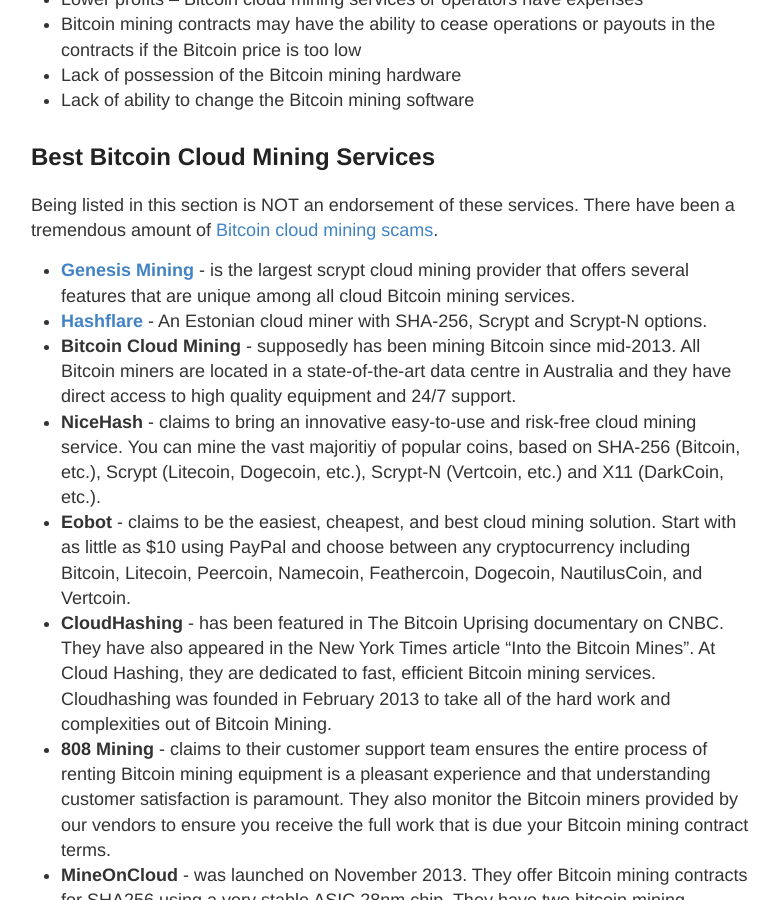
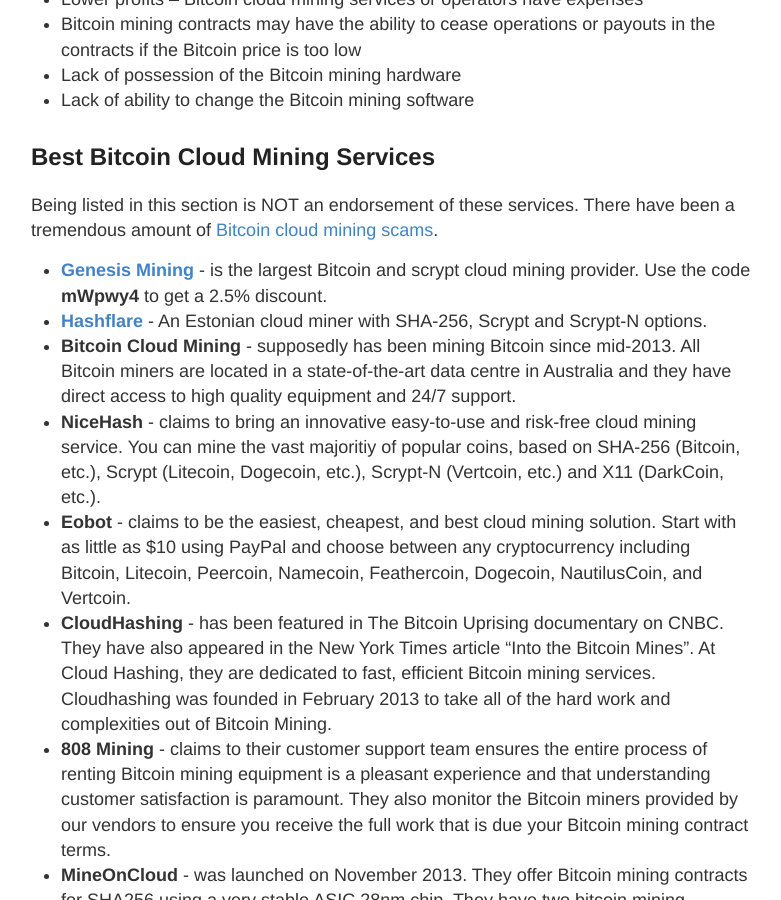
Before and after one commit to vesk4000/bm, a Jekyll site: the page built from best-bitcoin-cloud-mining-contract-reviews/index.html, in a window 1280 px wide and 900 px high, scrolled down 1754 px. Shown: the whole window, without its empty margins (249-1030 px from the left). Built offline with Jekyll 4.4.1, drawn with Linux system fonts in a browser that asks for light colours; nearby versions of some CDN libraries; Markdown is read by kramdown in place of the engine named in the settings; some of the changed text lies outside the part shown.

Commit message:
Discount code

```diff
--- a/best-bitcoin-cloud-mining-contract-reviews/index.html
+++ b/best-bitcoin-cloud-mining-contract-reviews/index.html
@@ -38,7 +38,7 @@ Bitcoin cloud mining enables people to earn Bitcoins without bitcoin mining hard
 </ul>
 <h2 id="best-bitcoin-cloud-mining-services">Best Bitcoin Cloud Mining Services</h2>
 Being listed in this section is NOT an endorsement of these services. There have been a tremendous amount of <a href="#bitcoin-cloud-mining-scams">Bitcoin cloud mining scams</a>.
-<ul><li><b><a href="https://www.genesis-mining.com/a/177546">Genesis Mining</a></b> - is the largest scrypt cloud mining provider that offers several features that are unique among all cloud Bitcoin mining services.</li>
+<ul><li><b><a href="https://www.genesis-mining.com/a/177546">Genesis Mining</a></b> - is the largest Bitcoin and scrypt cloud mining provider. Use the code <b>mWpwy4</b> to get a 2.5% discount.</li>
 <li><b><a href="https://hashflare.io/r/539A7635">Hashflare</a></b> - An Estonian cloud miner with SHA-256, Scrypt and Scrypt-N options.</li>
 <li><b>Bitcoin Cloud Mining</b> - supposedly has been mining Bitcoin since mid-2013. All Bitcoin miners are located in a state-of-the-art data centre in Australia and they have direct access to high quality equipment and 24/7 support.</li>
 <li><b>NiceHash</b> - claims to bring an innovative easy-to-use and risk-free cloud mining service. You can mine the vast majoritiy of popular coins, based on SHA-256 (Bitcoin, etc.), Scrypt (Litecoin, Dogecoin, etc.), Scrypt-N (Vertcoin, etc.) and X11 (DarkCoin, etc.).</li>
```
